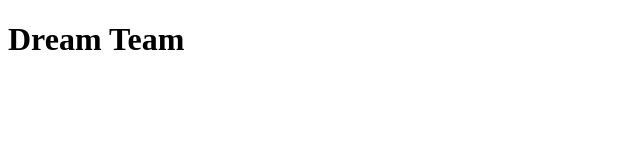
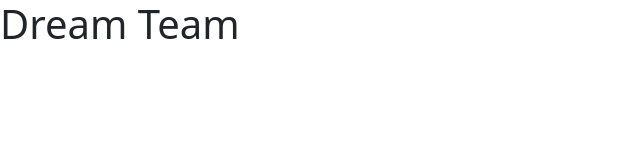
Before and after one commit to amir-suhail/dream--team, a plain HTML site: page index.html in a window 1280 px wide. Shown: the whole page, without its empty margins (0-640 px from the left). Drawn offline with nearby package versions, Linux system fonts and the light colour scheme.

Commit message:
Update index.html

```diff
--- a/index.html
+++ b/index.html
@@ -2,8 +2,8 @@
 <html>
   <head>
   	<title>Dream Team</title>
-
-  	<meta http-equiv="X-UA-Compatible" content="IE=edge" />
+    <link href="https://cdn.jsdelivr.net/npm/bootstrap@5.3.2/dist/css/bootstrap.min.css" rel="stylesheet" integrity="sha384-T3c6CoIi6uLrA9TneNEoa7RxnatzjcDSCmG1MXxSR1GAsXEV/Dwwykc2MPK8M2HN" crossorigin="anonymous">
+  	<meta name="viewport" content="width=device-width, initial-scale=1">
   	<meta charset="UTF-8">
   </head>
   <body>
```
